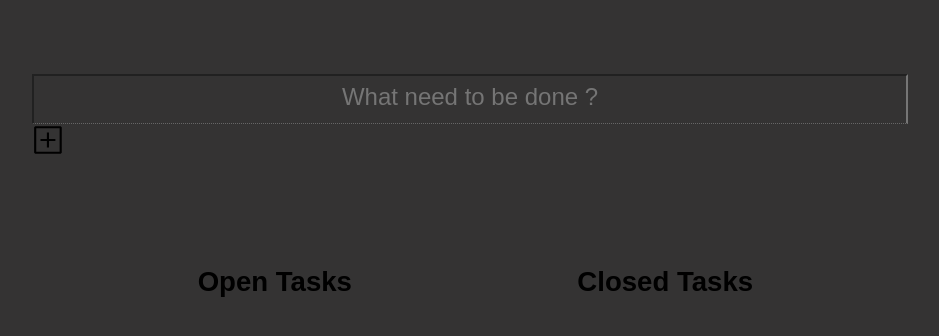
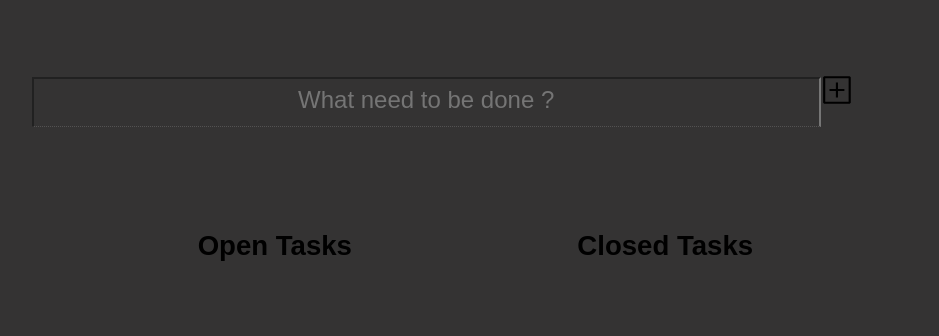
Before and after one commit to OrelAlon/task-manage, a React (Create React App) app: page / in a window 1280 px wide. Shown: the top 336 px of the page, without its empty margins (170-1109 px from the left). Built offline with nearby package versions, Linux system fonts and the light colour scheme.

Commit message:
cosmetic to taskCard

```diff
--- a/src/App.css
+++ b/src/App.css
@@ -3,10 +3,10 @@
 }
 input {
   outline: none;
-  border-bottom: 1px dotted #666;
+  border-bottom: 1px dotted #535252;
   border-radius: 0;
   padding: 0 0 5px;
-  width: 100%;
+  width: 90%;
   height: 50px;
   font-family: inherit;
   font-size: 1.5rem;
--- a/src/components/TaskCard.tsx
+++ b/src/components/TaskCard.tsx
@@ -6,6 +6,7 @@ import {
   MdOutlineCheckBox,
   MdOutlineCheckBoxOutlineBlank,
 } from "react-icons/md";
+import { BiSave } from "react-icons/bi";
 
 type TaskCardProps = {
   name: string;
@@ -34,17 +35,14 @@ const StyledCard = styled.div<Props>`
   div:nth-child(2) {
     text-decoration: ${({ isOpen }) => (isOpen ? "none" : "line-through")};
     color: ${({ isOpen }) => (isOpen ? "none" : "rgb(192, 83, 83)")};
-    margin-right: 10px;
   }
   div:nth-child(1) {
     display: flex;
+    margin-right: 10px;
   }
   div:nth-child(2) {
     display: flex;
     align-items: center;
-  }
-  div.name {
-    margin-right: 10px;
   }
 `;
 
@@ -84,7 +82,11 @@ export default function TaskCard({
       <div>
         <div onClick={handleToggleOpen}>
           {" "}
-          {open ? <MdOutlineCheckBoxOutlineBlank /> : <MdOutlineCheckBox />}
+          {open ? (
+            <MdOutlineCheckBoxOutlineBlank size={30} />
+          ) : (
+            <MdOutlineCheckBox size={30} />
+          )}
         </div>
         {editing ? (
           <input type='text' value={inputValue} onChange={handleInputChange} />
@@ -94,11 +96,11 @@ export default function TaskCard({
       </div>
       <div>
         <div onClick={editing ? handleUpdate : handleTaskClick}>
-          {editing ? "💾" : <FiEdit3 />}
+          {editing ? <BiSave size={30} /> : <FiEdit3 color='black' size={30} />}
         </div>
 
         <div onClick={handleDelete}>
-          <MdOutlineDeleteForever />
+          <MdOutlineDeleteForever color='black' size={30} />
         </div>
       </div>
     </StyledCard>
```
